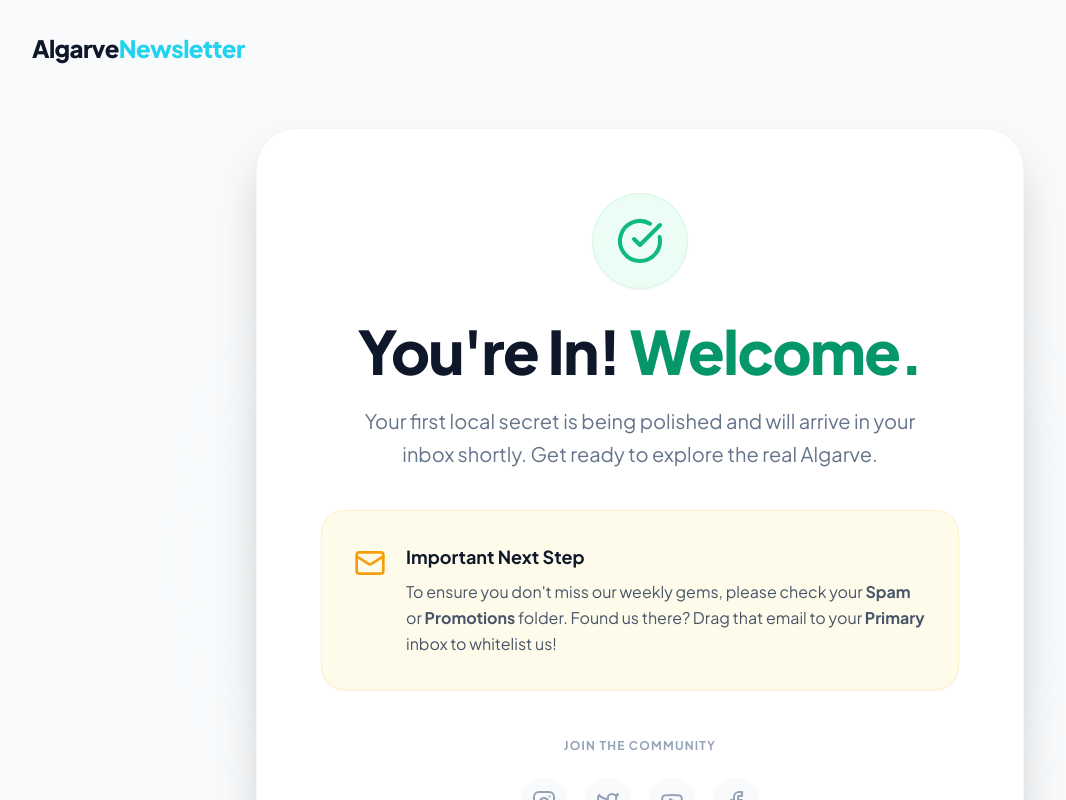
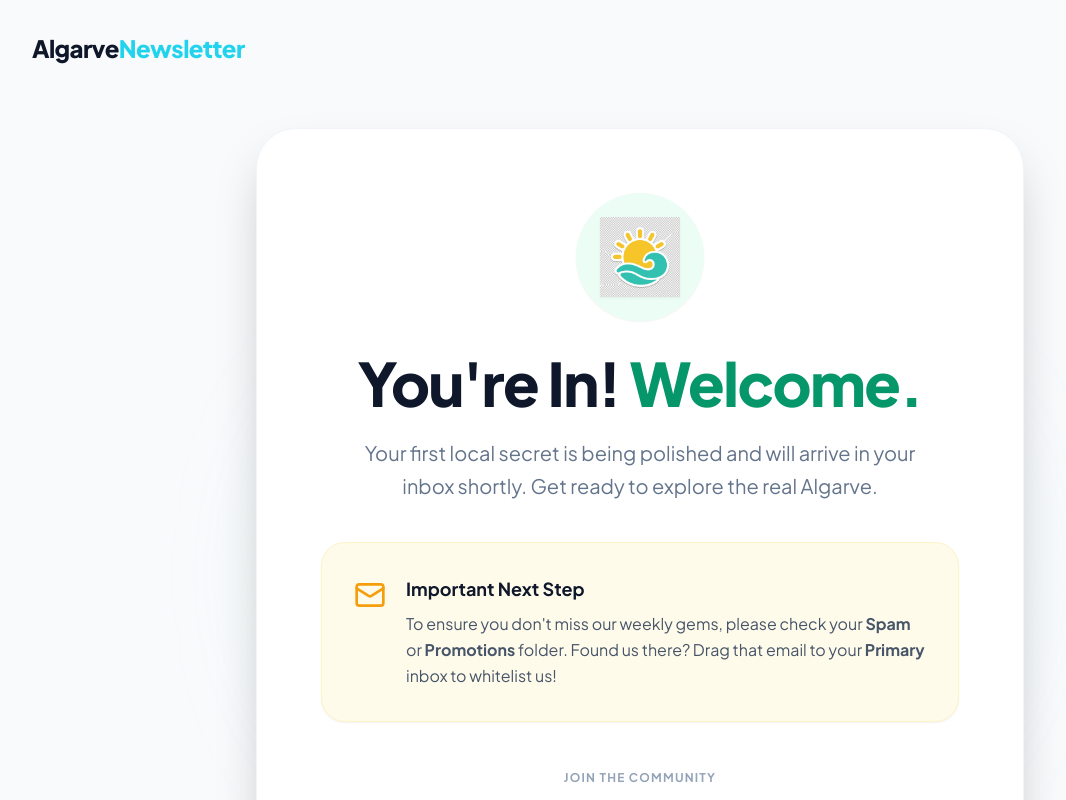
Before and after one commit to LuzGuilherme/Algarve-Newsletter, a React (Vite) app: page /thank-you in a window 1280 px wide. Shown: the top 800 px of the page, without its empty margins (0-1066 px from the left). Built offline with nearby package versions, Linux system fonts and the light colour scheme.

Commit message:
Update Thank You page logo container for better contrast

```diff
--- a/pages/ThankYou.tsx
+++ b/pages/ThankYou.tsx
@@ -1,6 +1,6 @@
 import React from 'react';
 import { useNavigate } from 'react-router-dom';
-import { Mail, ArrowLeft, Instagram, Twitter, Youtube, Facebook, CheckCircle } from 'lucide-react';
+import { Mail, ArrowLeft, Instagram, Twitter, Youtube, Facebook } from 'lucide-react';
 import Navbar from '../components/Navbar';
 import Footer from '../components/Footer';
 
@@ -19,8 +19,8 @@ const ThankYou: React.FC = () => {
                 </div>
 
                 <div className="relative z-10 max-w-3xl w-full bg-white rounded-[40px] shadow-2xl p-8 md:p-16 text-center animate-fade-in-up border border-slate-100">
-                    <div className="inline-flex justify-center items-center w-24 h-24 bg-emerald-50 rounded-full mb-8 border border-emerald-100 shadow-sm">
-                        <CheckCircle className="w-12 h-12 text-emerald-500" />
+                    <div className="inline-flex justify-center items-center w-32 h-32 bg-emerald-50 rounded-full mb-8 shadow-sm overflow-hidden p-6 animate-fade-in">
+                        <img src="/logo.png" className="w-full h-full object-contain drop-shadow-sm" alt="Algarve Newsletter Logo" />
                     </div>
 
                     <h1 className="text-5xl md:text-6xl font-black text-slate-900 mb-6 tracking-tight">
```
